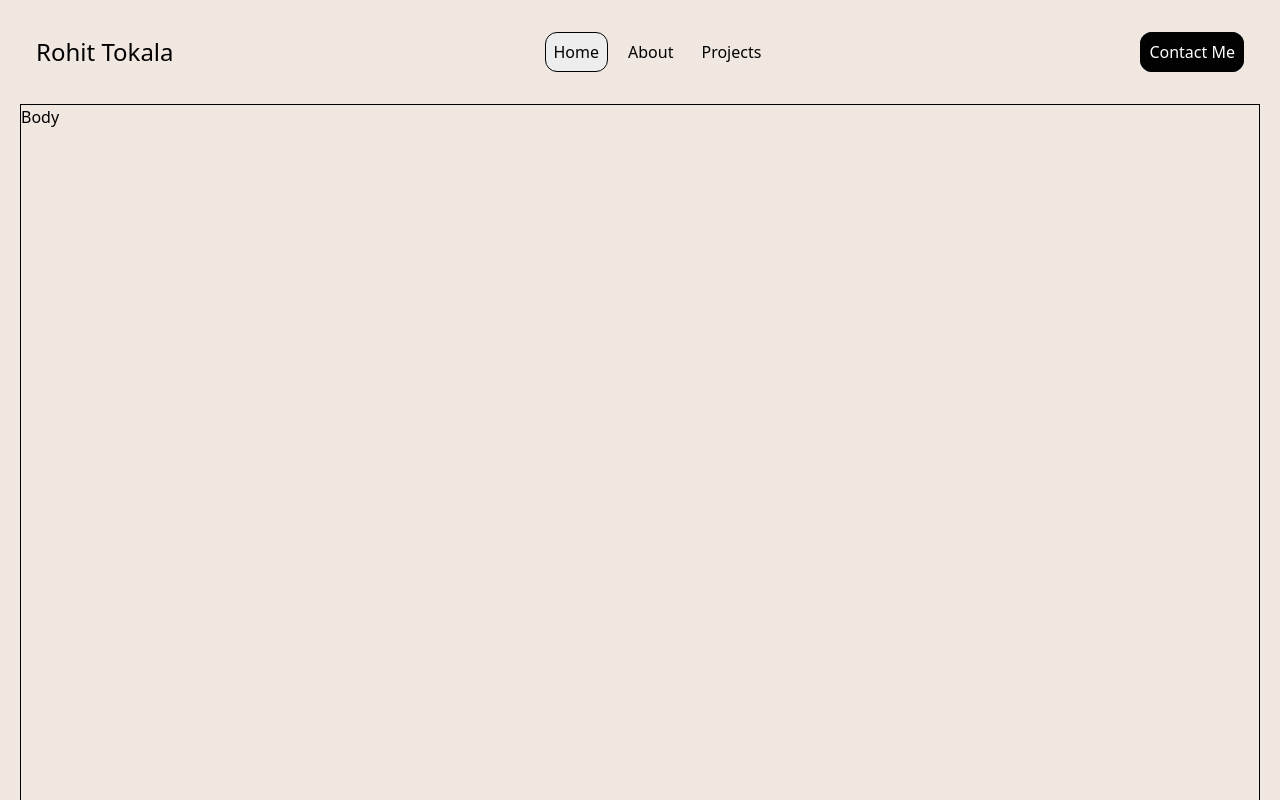
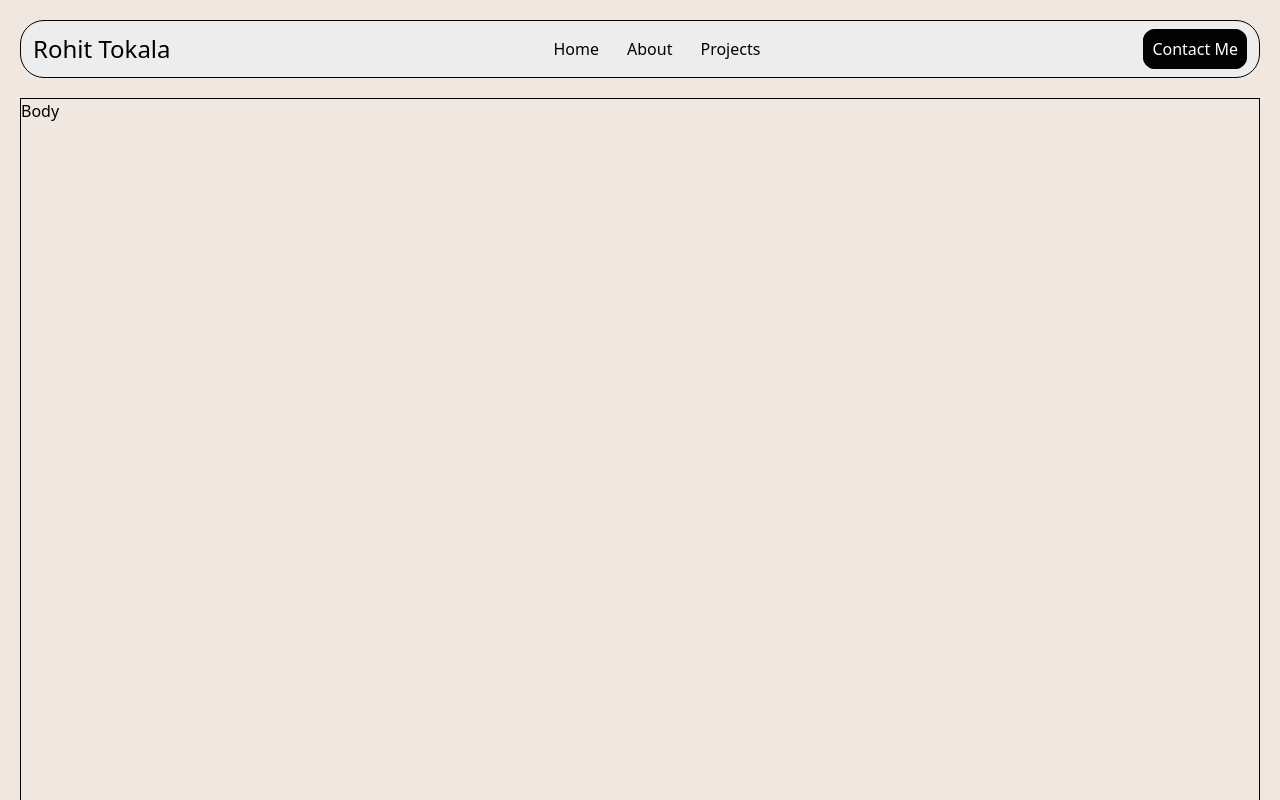
Before and after one commit to rtokala14/portfolio, a Next.js app: page / in a window 1280 px wide. Shown: the top 800 px of the page. Built offline with nearby package versions, Linux system fonts and the light colour scheme; a web font is replaced by a local one.

Commit message:
Improve header design, add border

```diff
--- a/src/components/header.tsx
+++ b/src/components/header.tsx
@@ -10,7 +10,7 @@ export function Header() {
     <>
       <Head>
         <title>Rohit Tokala</title>
-        <meta name="description" content="Generated by create-t3-app" />
+        <meta name="description" content="Personal portfolio of Rohit Tokala" />
         <link rel="icon" href="/favicon.ico" />
         <link rel="preconnect" href="https://fonts.googleapis.com" />
         <link
@@ -18,41 +18,34 @@ export function Header() {
           rel="stylesheet"
         />
       </Head>
-      <header className=" sticky top-0 mb-5 flex flex-row items-center justify-between bg-background p-4">
+      <header className=" sticky top-0 mb-5 flex flex-row items-center justify-between rounded-3xl border bg-shadow p-3">
         <Link href={"/"} className=" font-Expletus text-2xl">
           Rohit Tokala
         </Link>
         <ul className=" flex flex-row items-center gap-3 text-primary">
           <li>
             <Link
-              className={` rounded-xl p-2 hover:bg-shadow  ${
-                currentRoute === "/" || currentRoute === "#home"
-                  ? `border bg-shadow font-medium`
-                  : ""
-              }`}
+              className={` rounded-xl p-2 hover:font-medium  `}
               href="#home"
+              scroll={false}
             >
               Home
             </Link>
           </li>
           <li>
             <Link
-              className={` rounded-xl p-2 hover:bg-shadow ${
-                currentRoute === "/#about" ? `border bg-shadow font-medium` : ""
-              }`}
+              className={` rounded-xl p-2 hover:font-medium `}
               href="#about"
+              scroll={false}
             >
               About
             </Link>
           </li>
           <li>
             <Link
-              className={` rounded-xl p-2 hover:bg-shadow ${
-                currentRoute === "#projects"
-                  ? `border bg-shadow font-medium`
-                  : ""
-              }`}
+              className={` rounded-xl p-2 hover:font-medium `}
               href={"#projects"}
+              scroll={false}
             >
               Projects
             </Link>
@@ -71,12 +64,9 @@ export function Header() {
         <ul className=" flex flex-row items-center gap-3 text-primary">
           <li>
             <Link
-              className={` rounded-xl border border-primary p-2 hover:bg-shadow hover:text-primary ${
-                currentRoute === "#contact"
-                  ? "border bg-shadow font-medium "
-                  : "bg-primary text-white "
-              }`}
+              className={` rounded-xl border border-primary bg-primary p-2 text-white hover:bg-shadow hover:text-primary `}
               href={"#contact"}
+              scroll={false}
             >
               Contact Me
             </Link>
@@ -86,3 +76,9 @@ export function Header() {
     </>
   );
 }
+
+// ${
+//   currentRoute === "/" || currentRoute === "/#home"
+//     ? `border bg-shadow font-medium`
+//     : ""
+// }
```
